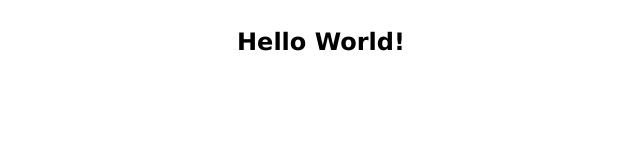
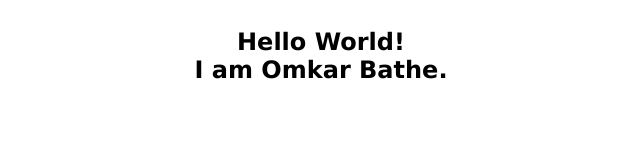
Before and after one commit to OmkarBathe1410/LetsLearnGit, a plain HTML site: page index.html in a window 1280 px wide. Shown: the whole page, without its empty margins (319-959 px from the left). Drawn offline with Linux system fonts and the light colour scheme.

Commit message:
modified index.html

```diff
--- a/index.html
+++ b/index.html
@@ -19,7 +19,7 @@
 </head>
 <body>
     <div class="main-div">
-        <h2>Hello World!</h2>
+        <h2>Hello World!<br>I am Omkar Bathe.</h2>
     </div>
 </body>
 </html>
```
